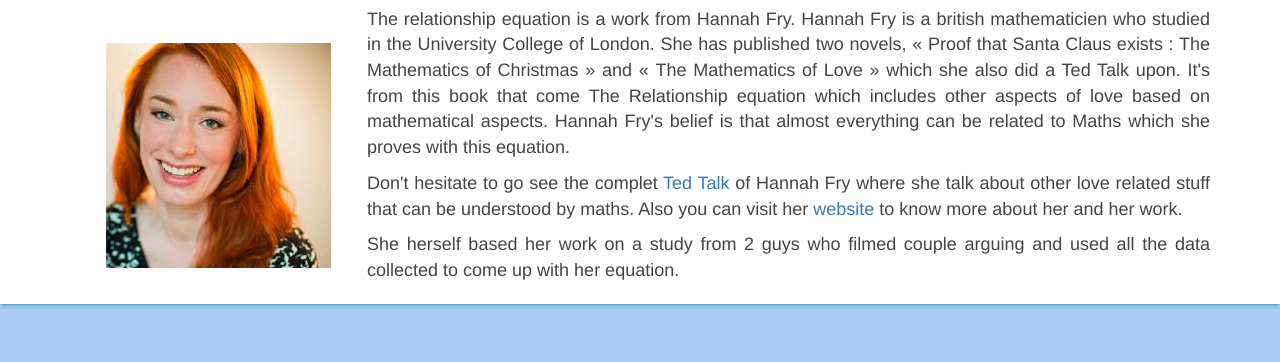
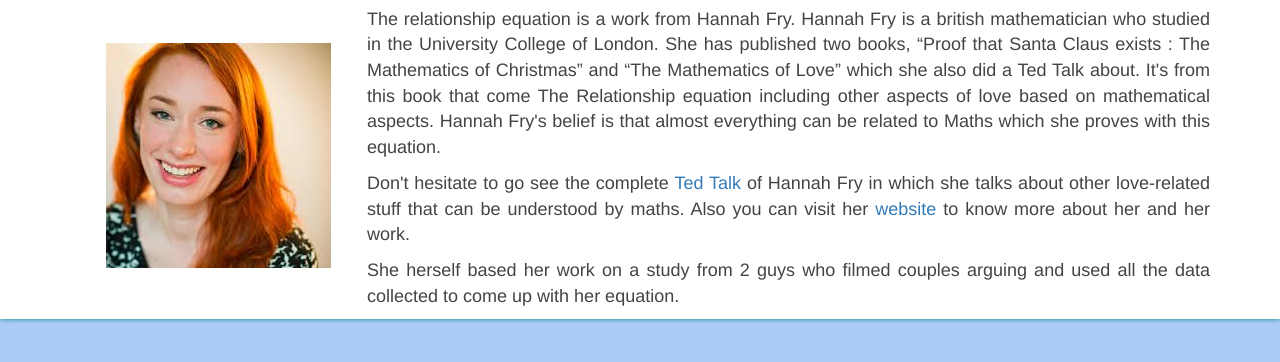
Before and after one commit to ribacq/relationship-equation-website, a plain HTML site: page sources.html in a window 1280 px wide. Shown: the part 136-498 px from the top of the page. Drawn offline with nearby package versions, Linux system fonts and the light colour scheme; some packages are replaced by stand-ins of ours; a web font is replaced by a local one.

Commit message:
spelling

```diff
--- a/sources.html
+++ b/sources.html
@@ -2,7 +2,6 @@
 <html xmlns="http://www.w3.org/1999/xhtml" xml:lang="en" lang="en">
 
 <head>
-
     <meta charset="utf-8">
     <meta http-equiv="X-UA-Compatible" content="IE=edge">
     <meta name="viewport" content="width=device-width, initial-scale=1">
@@ -50,13 +49,13 @@
 			<h2>Sources</h2>
 			<img src="hannah.jpeg" alt="erreur" title="Hannah Fry"/>
 			<p>
-				The relationship equation is a work from Hannah Fry. Hannah Fry is a british mathematicien who studied in the University College of London. She has published two novels, « Proof that Santa Claus exists : The Mathematics of Christmas » and « The Mathematics of Love » which she also did a Ted Talk upon. It's from this book that come The Relationship equation which includes other aspects of love based on mathematical aspects. Hannah Fry's belief is that almost everything can be related to Maths which she proves with this equation.
+				The relationship equation is a work from Hannah Fry. Hannah Fry is a british mathematician who studied in the University College of London. She has published two books, “Proof that Santa Claus exists : The Mathematics of Christmas” and “The Mathematics of Love” which she also did a Ted Talk about. It's from this book that come The Relationship equation including other aspects of love based on mathematical aspects. Hannah Fry's belief is that almost everything can be related to Maths which she proves with this equation.
 			</p>
 			<p>
-				Don't hesitate to go see the complet <a href="https://www.ted.com/talks/hannah_fry_the_mathematics_of_love?">Ted Talk</a> of Hannah Fry where she talk about other love related stuff that can be understood by maths. Also you can visit her <a href="http://www.hannahfry.co.uk/">website</a> to know more about her and her work.
+				Don't hesitate to go see the complete <a href="https://www.ted.com/talks/hannah_fry_the_mathematics_of_love?">Ted Talk</a> of Hannah Fry in which she talks about other love-related stuff that can be understood by maths. Also you can visit her <a href="http://www.hannahfry.co.uk/">website</a> to know more about her and her work.
 			</p>
 			<p>
-				She herself based her work on a study from 2 guys who filmed couple arguing and used all the data collected to come up with her equation.
+				She herself based her work on a study from 2 guys who filmed couples arguing and used all the data collected to come up with her equation.
 			</p>
 		</article>
 	</div></section>
```
Also changed, not shown: about.html (+4 -2 lines).
